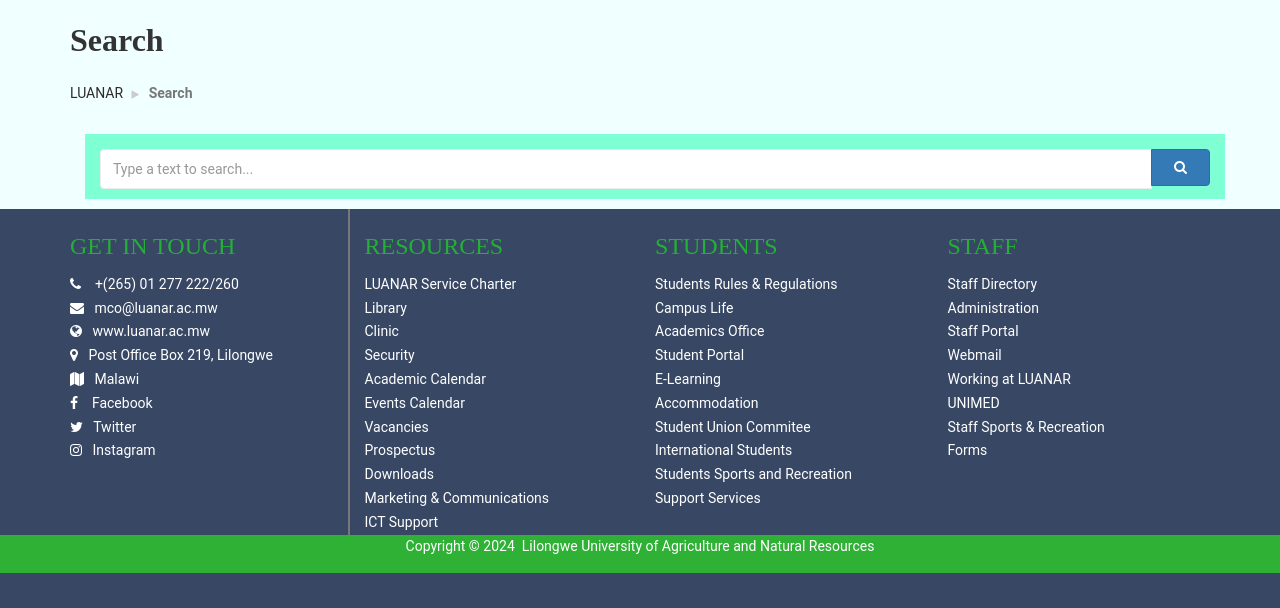
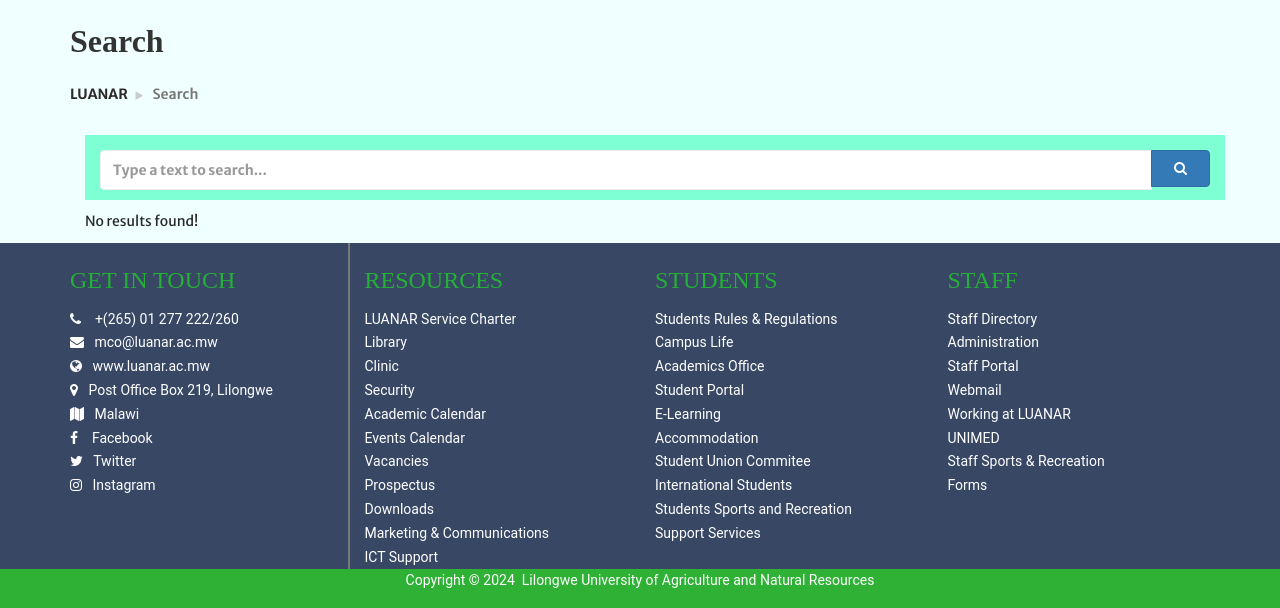
Before and after one commit to amedeoclement/LUANAR_PROJECT, a Django app: page /general_search/ in a window 1280 px wide. Shown: the part 396-1004 px from the top of the page. Before the commit the page ends 969 px from the top, so only its background shows below. Run offline with Django 5.2, Linux system fonts and the light colour scheme; parts of the project's set-up code (start-up, migrations or seed data) failed here and were passed over; some libraries are stand-ins or nearby versions.

Commit message:
second commit

```diff
--- a/Luanar_website/luanarapp/templates/luanarapp/general_search.html
+++ b/Luanar_website/luanarapp/templates/luanarapp/general_search.html
@@ -7,7 +7,7 @@
         <div class="section-content">
             <div class="row">
                 <div class="col-md-12">
-                    <h2 class="text-theme-colored2 text-center " style="font-family: sans-serif; font-size: 46px;">
+                    <h2 class="text-white text-center " style="font-family: sans-serif; font-size: 46px;">
                         LUANAR | SEARCH WEB
                     </h2>
                     <ol class="breadcrumb text-left mt-10 white">
@@ -22,8 +22,8 @@
 <!-- search_results file -->
 <div class="content-area" style="background-color: azure;">
     <div class="bg-color-01 padding-top-15 padding-bottom-30">
-        <div class="container">
-            <h2 class="margin-bottom-25">Search</h2>
+        <div class="container" style="font-family:  'Merriweather Sans', sans-serif; font-weight: bold;">
+            <h2 class="margin-bottom-25" >Search</h2>
             <ul class="breadcrumb">
                 <li class="breadcrumb-item"><a href="{% url '' %}">LUANAR</a></li>
                 <li class="breadcrumb-item active">Search</li>
@@ -48,6 +48,14 @@
 </div>
 <section style="background-color: azure;">
     <div id="slider">
+        {% if not page %}
+      <div class="container">
+        <div class="col-md-12">
+            <p style="font-family:  'Merriweather Sans', sans-serif;">No results found!</p>
+        </div>
+      </div>
+
+        {% else %}
         <ul class="slides" style="font-family: 'Merriweather Sans', sans-serif;">
 
             <div class="container d-block">
@@ -151,6 +159,8 @@
                 {% endfor %}
             </div>
         </ul>
+
+        {% endif%}
     </div>
     {% if page.has_other_pages %}
     <div class="container pt-10 pb-10">
--- a/Luanar_website/templates/navbar.html
+++ b/Luanar_website/templates/navbar.html
@@ -1,6 +1,6 @@
 {% load static %}
 <header id="header" class="header">
-    <div class="header-top bg-theme-colored2 sm-text-center">
+    <div class="header-top bg-theme-colored2 sm-text-center" style="font-family:  'Merriweather Sans', sans-serif;">
       <div class="container">
         <div class="row">
           <div class="col-md-4">
@@ -15,7 +15,7 @@
             </div>
           </div>
           <div class="col-md-8">
-            <ul class="list-inline sm-pull-none sm-text-center text-right text-white mb-sm-20 mt-5">
+            <ul class="list-inline sm-pull-none sm-text-center text-right text-white mb-sm-20 mt-10">
               <li class="m-0 pl-10"> <a href="https://www.luanar.ac.mw/apps/" class="text-white ">Staff Portal</a> </li>|
               <li class="m-0 pl-0 pr-8"> <a href="https://www.luanar.ac.mw/studentsportal/" class="text-white ">Students Portal</a></li>|
               <li class="m-0 pl-0 pr-9"> <a href="https://www.luanar.ac.mw/mdl_land_page/" class="text-white ">MOODLE</a> </li>|
@@ -35,7 +35,7 @@
 
               </a></ul>
             <ul class="menuzord-menu col-md-11 col-lg-11" style="padding-left: 30px;">
-              <li><a href="#">ABOUT</a>
+              <li><a href="#" style="font-family: 'Merriweather Sans', sans-serif;">ABOUT</a>
                 <ul class="dropdown">
                   <li><a href="{% url 'about' %}">The LUANAR Story </a></li>
                   <li><a href="{% url 'managementandgovernance' %}">Management and Governance</a> </li>
@@ -48,7 +48,7 @@
                   <li><a href="{% url 'luanar4moreimpact' %}">LUANAR4More Impact</a></li>
                 </ul>
               </li>
-              <li><a href="#">ADMISSIONS</a>
+              <li><a href="#"  style="font-family: 'Merriweather Sans', sans-serif;">ADMISSIONS</a>
                 <ul class="dropdown">
                    <li><a href="#">Our Programs</a>
                     <ul class="dropdown">
@@ -66,7 +66,7 @@
                   <li><a href="{% url 'summerprograms' %}">Summer Programs</a></li>
                 </ul>
               </li>
-              <li><a href="#">COLLEGES</a>
+              <li><a href="#"  style="font-family: 'Merriweather Sans', sans-serif;">COLLEGES</a>
                 <ul class="dropdown">
                     <li><a href="#">Bunda</a>
                     <ul class="dropdown">
@@ -78,7 +78,7 @@
                   <li><a href="{% url 'naturalresourcescollege' %}">Natural Resources College</a></li>
                 </ul>
               </li>
-              <li><a href="#">STUDENTS</a>
+              <li><a href="#"  style="font-family: 'Merriweather Sans', sans-serif;">STUDENTS</a>
                 <ul class="dropdown">
                   <li><a href="#"> Prospective students</a>
                     <ul class="dropdown">
@@ -130,7 +130,7 @@
                   </li>
                 </ul>
               </li>
-              <li><a href="#">CENTRES</a>
+              <li><a href="#"  style="font-family: 'Merriweather Sans', sans-serif;">CENTRES</a>
                 <ul class="dropdown">
                   <li><a href="https://www.luanar.ac.mw/card/">CARD</a></li>
                   <li><a href="https://www.luanar.ac.mw/pco/index.php">PCO</a></li>
@@ -138,8 +138,8 @@
                   <li><a href="https://www.luanar.ac.mw/agribiz/">Agribiz Hub</a></li>
                 </ul>
               </li>
-              <li><a href="{% url 'researchandoutreach' %}">RESEARCH & OUTREACH</a></li>
-              <li><a href="#">OFFICES</a>
+              <li><a href="{% url 'researchandoutreach' %}"  style="font-family: 'Merriweather Sans', sans-serif;">RESEARCH & OUTREACH</a></li>
+              <li><a href="#"  style="font-family: 'Merriweather Sans', sans-serif;">OFFICES</a>
                 <ul class="dropdown">
                   <li><a href="{% url 'office_of_vc' %}">Office of VC</a></li>
                   <li><a href="{% url 'office_of_dvc' %}">Office of DVC</a></li>
@@ -147,7 +147,7 @@
                   <li><a href="{% url 'office_of_ar' %}">Office of AR</a></li>
                 </ul>
               </li>
-              <li><a href="#">MEDIA</a>
+              <li><a href="#"  style="font-family: 'Merriweather Sans', sans-serif;">MEDIA</a>
                 <ul class="dropdown">
                   <li><a href="{% url 'newsandevents' %}">News & Events</a></li>
                   <li><a href="{% url 'announcements' %}">Announcements</a></li>
```
Also changed, not shown: Luanar_website/luanarapp/templates/luanarapp/home.html (+3 -30 lines).
